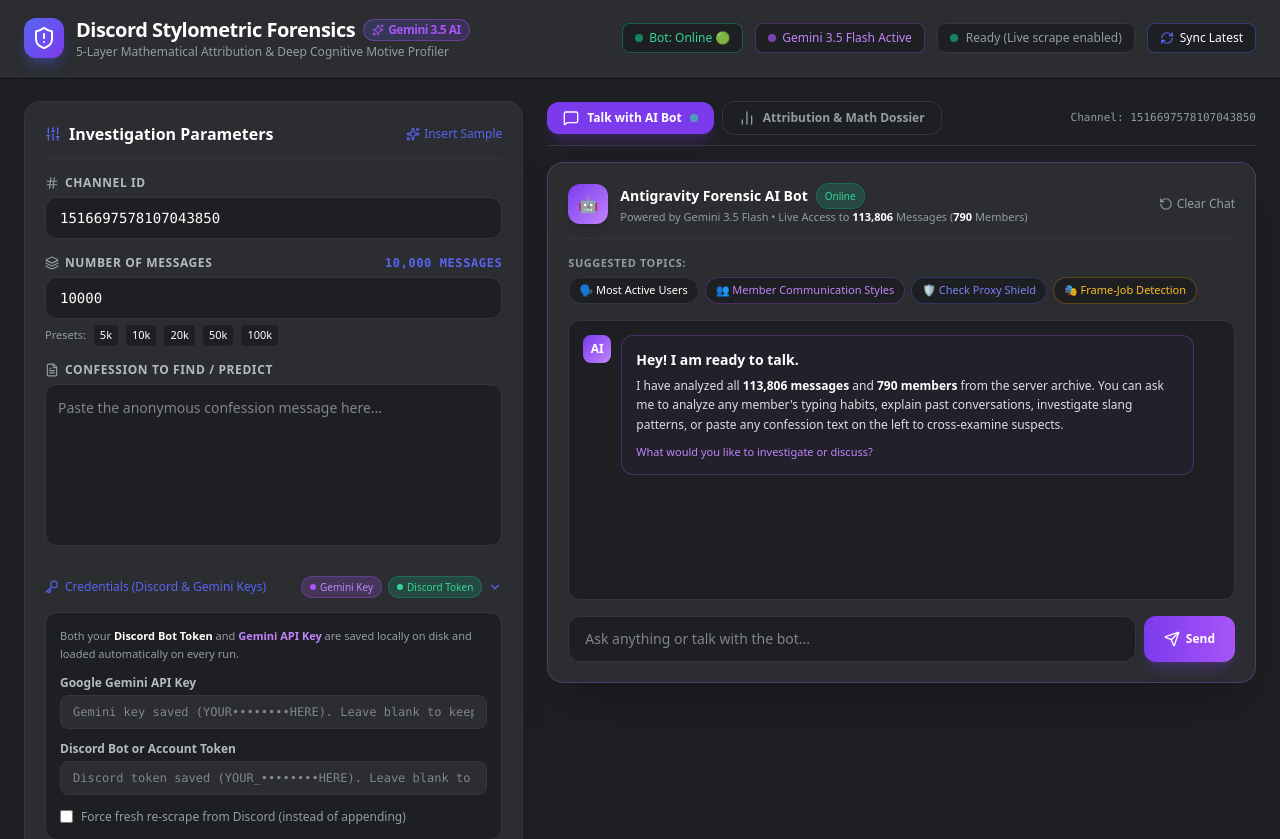
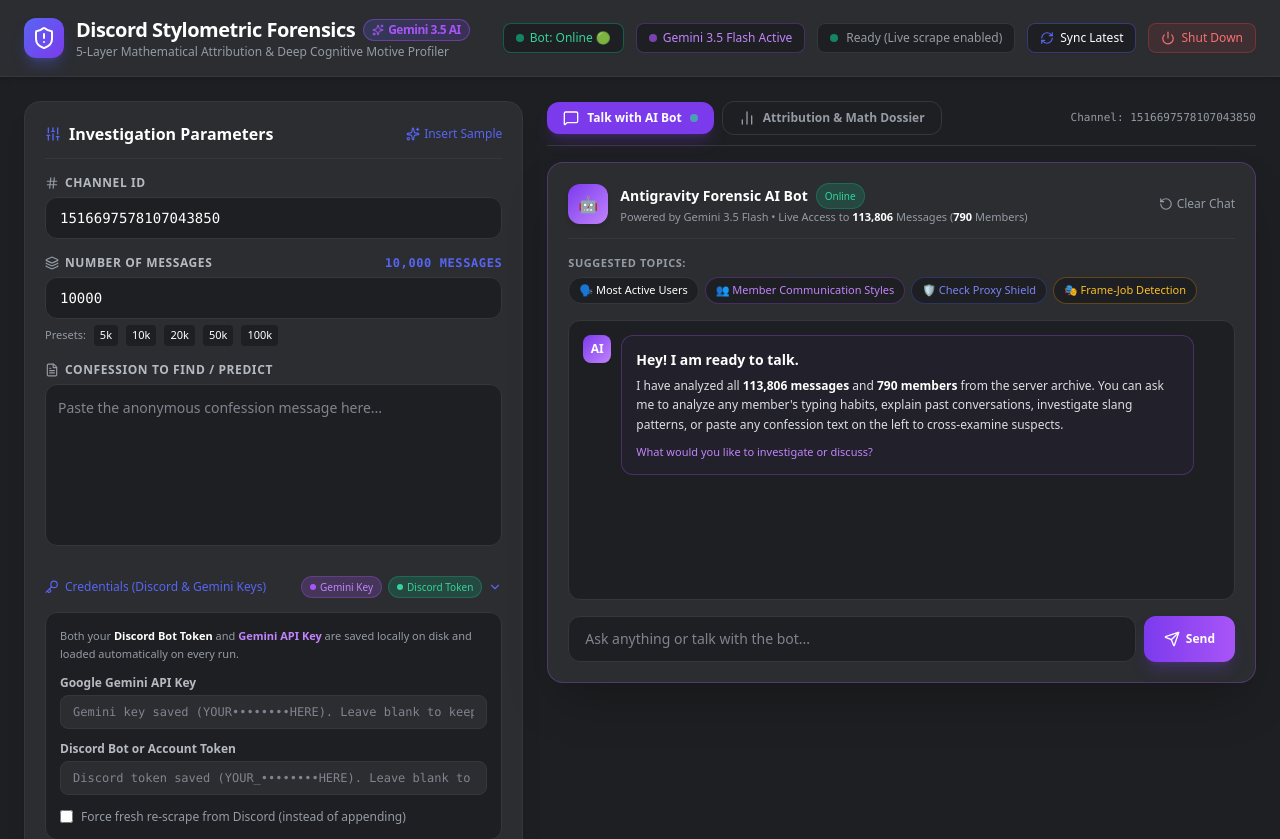
Before and after one commit to SanjaySK13/discord-forensic-agent, a Flask app: page / in a window 1280 px wide. Shown: the top 839 px of the page. Run offline with Flask 3, Linux system fonts and the light colour scheme; data that the repository does not hold is empty; some libraries are stand-ins or nearby versions.

Commit message:
Add desktop launcher, shutdown scripts, and in-browser shutdown button

```diff
--- a/server.py
+++ b/server.py
@@ -761,6 +761,18 @@ def api_bot_status():
         return jsonify({"is_online": False, "error": str(e)})
 
 
+@app.route("/api/shutdown", methods=["POST"])
+def api_shutdown():
+    """Cleanly shuts down the web server and Discord bot."""
+    def _do_shutdown():
+        time.sleep(0.6)
+        print("[*] Graceful shutdown requested. Terminating server and Discord bot...")
+        os._exit(0)
+
+    threading.Thread(target=_do_shutdown, daemon=True).start()
+    return jsonify({"success": True, "message": "Server and Discord bot are shutting down..."})
+
+
 if __name__ == "__main__":
     port = int(os.environ.get("PORT", 5000))
     # Automatically start Discord Gateway bot so it shows ONLINE in Discord
--- a/templates/index.html
+++ b/templates/index.html
@@ -136,6 +136,16 @@
         <i data-lucide="refresh-cw" id="syncIcon" class="w-3.5 h-3.5 text-[#5865F2]"></i>
         <span id="syncBtnText">Sync Latest</span>
       </button>
+      <button
+        type="button"
+        id="btnShutdown"
+        onclick="confirmShutdownServer()"
+        title="Shut down server & Discord bot cleanly"
+        class="flex items-center gap-1.5 text-xs bg-red-500/10 hover:bg-red-500/20 border border-red-500/30 hover:border-red-500/60 px-3 py-1.5 rounded-lg text-red-400 font-medium transition shadow-sm"
+      >
+        <i data-lucide="power" class="w-3.5 h-3.5 text-red-400"></i>
+        <span>Shut Down</span>
+      </button>
     </div>
   </header>
 
@@ -1952,6 +1962,37 @@ Ts people should stop acting fake for real get a life 🤡`;
         lucide.createIcons();
       }
     }
+
+    async function confirmShutdownServer() {
+      if (!confirm("Are you sure you want to shut down the Discord Forensic Agent server and Discord bot?")) {
+        return;
+      }
+      try {
+        const res = await fetch("/api/shutdown", { method: "POST" });
+        if (res.ok) {
+          document.body.innerHTML = `
+            <div class="min-h-screen bg-[#1e1f22] flex items-center justify-center p-6 text-center font-sans">
+              <div class="bg-[#2b2d31] border border-[#35373c] p-8 rounded-2xl max-w-md w-full shadow-2xl space-y-4">
+                <div class="w-16 h-16 rounded-full bg-red-500/10 border border-red-500/30 text-red-400 flex items-center justify-center mx-auto text-2xl font-bold">
+                  ⚡
+                </div>
+                <h2 class="text-xl font-bold text-white tracking-tight">Server Successfully Shut Down</h2>
+                <p class="text-xs text-[#949ba4] leading-relaxed">
+                  The Discord Forensic Agent web server and Discord Gateway bot have been cleanly stopped, and port 5000 has been released.
+                </p>
+                <div class="p-3 bg-[#1e1f22] rounded-xl border border-[#35373c] text-xs text-[#b5bac1]">
+                  You can restart it anytime by double-clicking the <strong>Discord Forensic Agent</strong> shortcut on your Desktop!
+                </div>
+                <p class="text-[11px] text-[#72767d]">You can safely close this browser tab.</p>
+              </div>
+            </div>
+          `;
+        }
+      } catch (e) {
+        alert("Server has been shut down.");
+        window.close();
+      }
+    }
   </script>
 </body>
 </html>
```
Also changed, not shown: bot.py (line endings or trailing spaces), 2 other files.
